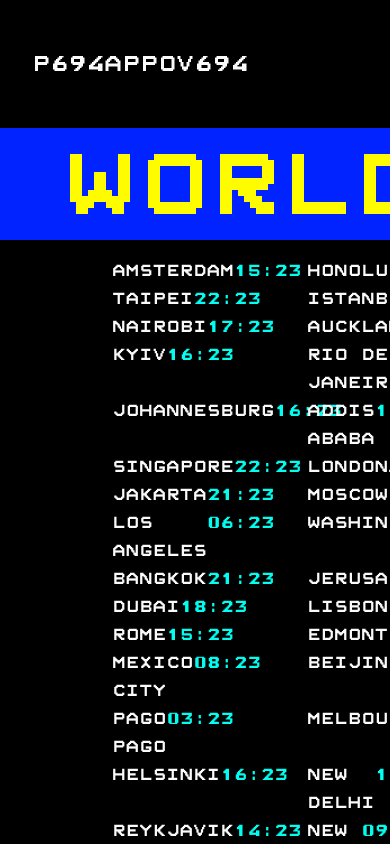
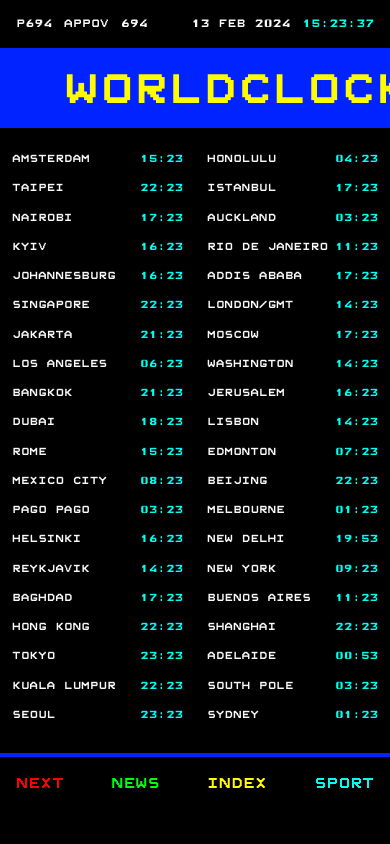
Before and after one commit to jiyorude/telext, a Next.js app: page / in a window 390 px wide. Built offline with nearby package versions, Linux system fonts and the light colour scheme.

Commit message:
14/02 14:16
queries

```diff
--- a/src/app/page.tsx
+++ b/src/app/page.tsx
@@ -40,26 +40,26 @@ const WorldClock: React.FC = () => {
   }
 
   return (
-    <section className='bg-black select-none flex flex-col items-center h-dvh lg:h-screen w-screen overflow-hidden'>
+    <section className='bg-black select-none flex flex-col items-center h-screen w-screen overflow-hidden'>
       <header className='container '>
-        <section className='py-4 px-8 flex items-center justify-between text-2xl'>
+        <section className='py-4 px-4 md:px-8 flex items-center justify-between text-xs md:text-lg lg:text-2xl'>
           <span className='mxTxtWhite'>P694</span>
           <span className='mxTxtWhite'>APPOV</span>
-          <span className='mxTxtWhite pr-72'>694</span>
+          <span className='mxTxtWhite pr-8 md:pr-36 lg:pr-72'>694</span>
           <span className='mxTxtWhite'>{currentDate}</span>
           <span className='mxTxtLightBlue' suppressHydrationWarning={true}>{currentTime}</span>
         </section>
-        <section className='h-28 bg-telexBlue flex items-center justify-center'>
-          <h1 role="button" tabIndex={0} aria-label='World Clock' className='mxTxtYellow text-8xl px-16 flex justify-around w-full'>
+        <section className='md:h-28 h-20 bg-telexBlue flex items-center justify-center'>
+          <h1 role="button" tabIndex={0} aria-label='World Clock' className='mxTxtYellow text-[46px] md:text-[90px] lg:text-8xl px-16 flex justify-around w-full'>
             {'WorldClock'.split('').map((char, index) =>
             char === ' ' ? <span key={index}>&nbsp;</span> : <span key={index}>{char}</span>
             )}
           </h1>
         </section>
       </header>
-      <main className='container pt-4 pb-6  grid grid-cols-2'>
+      <main className='container pt-4 pb-6 grid grid-cols-2'>
         {Object.entries(timezones).map(([city, time]) => (
-            <div key={city} className='text-lg mxTxtWhite flex justify-between px-28'>
+            <div key={city} className='text-[11.5px] py-1.5 md:text-lg mxTxtWhite flex justify-between px-3 md:py-0 md:px-4 lg:px-28'>
               <span role='button' className='cursor-default' tabIndex={0}>{city}</span>
               <span role='button' tabIndex={0} className='mxTxtLightBlue cursor-default' aria-live='polite'>{time}</span>
             </div>
@@ -67,7 +67,7 @@ const WorldClock: React.FC = () => {
       </main>
       <footer className='container flex justify-center'>
         <section className='stripe w-full'>
-          <section className='flex mt-2.5 p-2 justify-between px-28 text-lg '>
+          <section className='flex mt-2.5 p-2 justify-between gap-10 text-[10px]md:text-lg px-4'>
             <span className='mxTxtRed hover:cursor-pointer' role="button" tabIndex={0} aria-label="Button that says 'Next'">Next</span>
             <span className='mxTxtGreen hover:cursor-pointer' role="button" tabIndex={0} aria-label="Button that says 'News'">News</span>
             <span className='mxTxtYellow hover:cursor-pointer' role="button" tabIndex={0} aria-label="Button that says 'Index'">Index</span>
```
